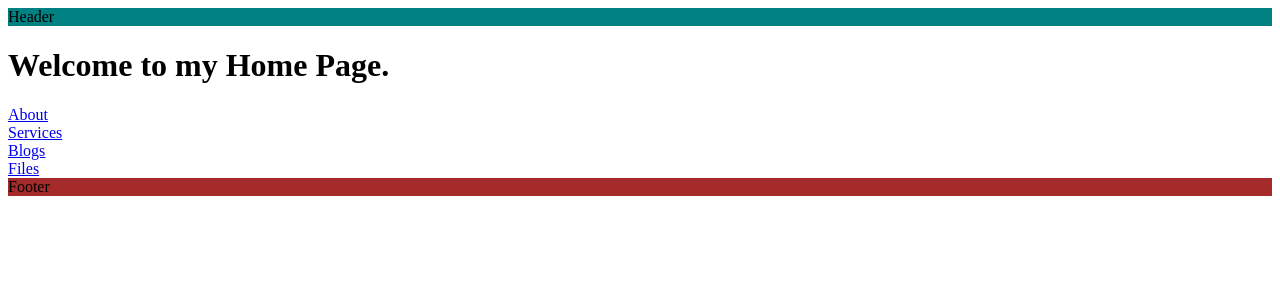
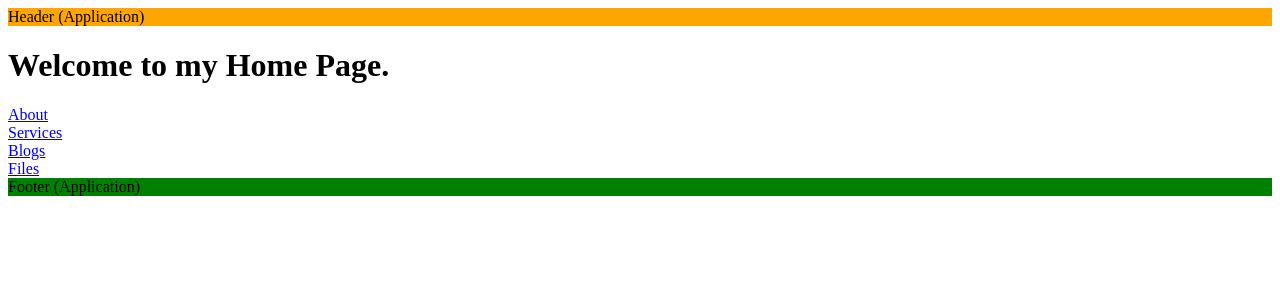
Before and after one commit to avgmecoding/Nextjs-Program, a Next.js app in the folder first/: page / in a window 1280 px wide. Shown: the top 300 px of the page. Built offline with nearby package versions, Linux system fonts and the light colour scheme.

Commit message:
change in layout with change in route/route groups

```diff
--- a/first/app/(application)/blogs/[blogID]/not-found.js
+++ b/first/app/(application)/blogs/[blogID]/not-found.js
@@ -8,7 +8,7 @@ export default function BlogNotFound() {
 
   return (
     <div>
-      <h1>{a.split()} Blog page not found!!</h1>
+      <h1>Blog page not found!!</h1>
       <p>Couldn't found the page you are looking for....</p>
     </div>
   )
--- /dev/null
+++ b/first/app/(application)/layout.js
@@ -0,0 +1,9 @@
+export default function ApplicationLayout({children}){
+    return(
+        <>
+            <header style={{background: "orange"}}>Header (Application)</header>
+            {children}
+            <footer style={{background: "Green"}}>Footer (Application)</footer>
+        </>
+    )
+}
--- a/first/app/layout.js
+++ b/first/app/layout.js
@@ -1,18 +1,11 @@
-export const metadata = {
-  title: {
-    template: "%s | Technical Agency",
-    default: "Technical Agency"
-  }
-}
-
 
 export default function RootLayout({ children }) {
   return (
     <html lang="en">
       <body>
-        <header style={{background: "teal"}}>Header</header>
+
         {children}
-        <footer style={{background: "brown"}}>Footer</footer>
+
       </body>
     </html>
   );
```
Also changed, not shown: first/app/(marketing)/layout.js (added, +9 -0 lines), first/app/(application)/page.js (renamed from first/app/page.js).
